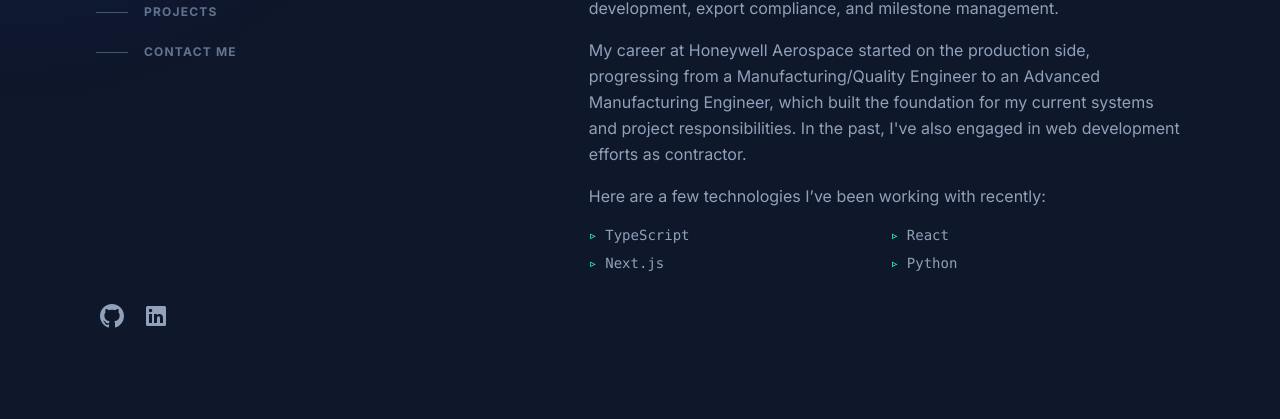
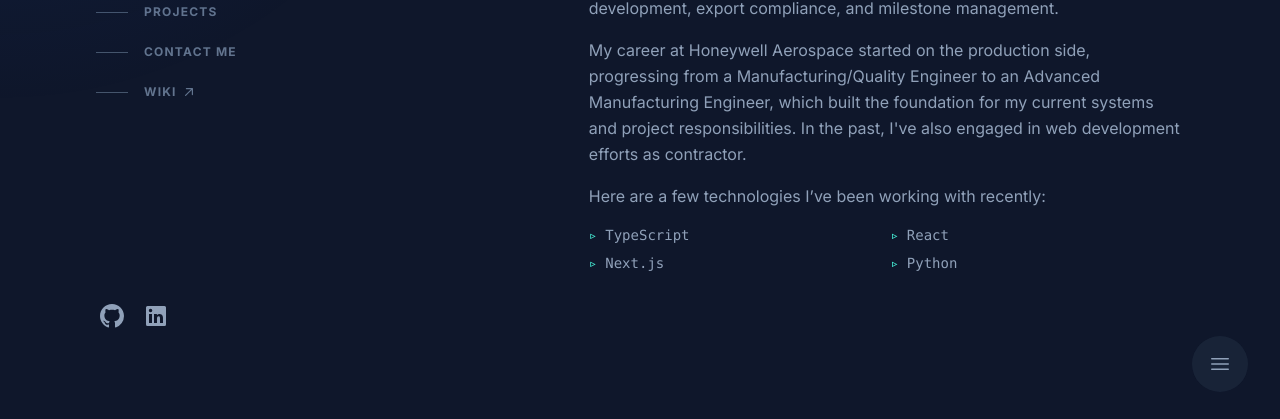
Before and after one commit to jeffrewh/jeffrey_huang, a Next.js app: page / in a window 1280 px wide. Shown: the part 376-795 px from the top of the page. Built offline with nearby package versions, Linux system fonts and the light colour scheme.

Commit message:
added wiki and devlog cta

```diff
--- a/src/app/page.tsx
+++ b/src/app/page.tsx
@@ -400,6 +400,30 @@ export default function Home() {
           <Footer />
         </main>
       </div>
+      {/* ADD THE DEV LOG BUTTON HERE */}
+      <div className="fixed bottom-0 right-0 p-4 md:p-6 lg:p-8 z-40">
+        <a
+          href="/log"
+          className="group inline-flex items-center justify-center rounded-full h-14 w-14 bg-slate-800/75 backdrop-blur
+                                  hover:bg-teal-400/20 transition-colors"
+          aria-label="View Revision History"
+        >
+          <svg
+            xmlns="http://www.w3.org/2000/svg"
+            fill="none"
+            viewBox="0 0 24 24"
+            strokeWidth={1.5}
+            stroke="currentColor"
+            className="h-6 w-6 text-slate-400 group-hover:text-teal-300 transition-colors"
+          >
+            <path
+              strokeLinecap="round"
+              strokeLinejoin="round"
+              d="M3.75 6.75h16.5M3.75 12h16.5m-16.5 5.25h16.5"
+            />
+          </svg>
+        </a>
+      </div>
     </div>
   );
 }
--- a/src/components/LeftSidebar.tsx
+++ b/src/components/LeftSidebar.tsx
@@ -104,6 +104,7 @@ const LeftSidebar = () => {
                 </span>
               </a>
             </li>
+
             <li>
               <a className="group flex items-center py-3" href="#contact">
                 <span
@@ -121,6 +122,32 @@ const LeftSidebar = () => {
                   }`}
                 >
                   Contact Me
+                </span>
+              </a>
+            </li>
+            {/* ADD THE NEW WIKI LINK */}
+            <li>
+              <a className="group flex items-center py-3" href="/wiki">
+                <span
+                  className={`nav-indicator mr-4 h-px transition-all w-8 bg-slate-600 group-hover:w-16 group-hover:bg-slate-200`}
+                ></span>
+                <span
+                  className={`nav-text text-xs font-bold uppercase tracking-widest text-slate-500 group-hover:text-slate-200`}
+                >
+                  Wiki
+                  <svg
+                    xmlns="http://www.w3.org/2000/svg"
+                    viewBox="0 0 20 20"
+                    fill="currentColor"
+                    className="ml-1 inline-block h-4 w-4 shrink-0 -translate-y-px transition-transform group-hover:translate-x-1 motion-reduce:transition-none"
+                    aria-hidden="true"
+                  >
+                    <path
+                      fillRule="evenodd"
+                      d="M5.22 14.78a.75.75 0 001.06 0l7.22-7.22v5.69a.75.75 0 001.5 0v-7.5a.75.75 0 00-.75-.75h-7.5a.75.75 0 000 1.5h5.69l-7.22 7.22a.75.75 0 000 1.06z"
+                      clipRule="evenodd"
+                    ></path>
+                  </svg>
                 </span>
               </a>
             </li>
```
